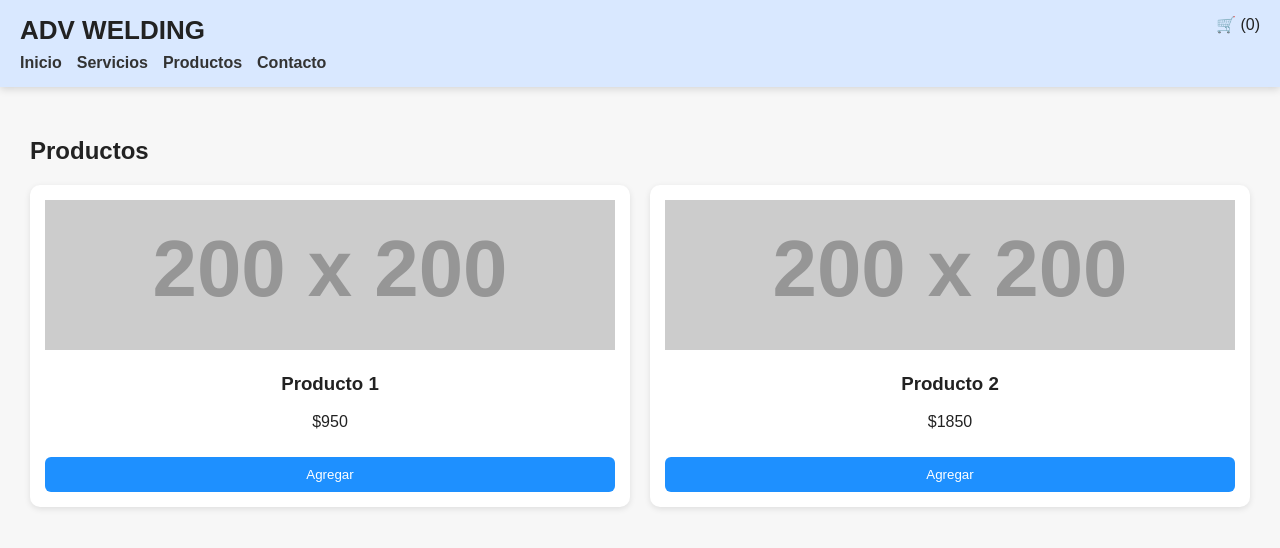
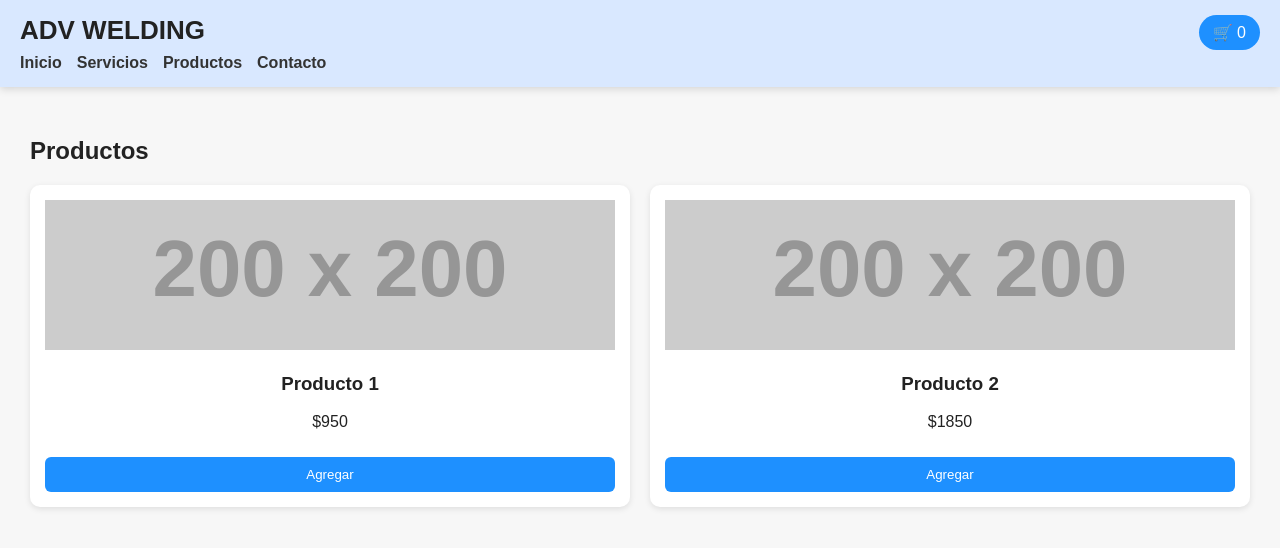
Before and after one commit to DanyValue/ADV-WELDING, a plain HTML site: page productos.html in a window 1280 px wide. Drawn offline with Linux system fonts and the light colour scheme; placeholder pictures from the web are drawn by us.

Commit message:
Update productos.html

```diff
--- a/productos.html
+++ b/productos.html
@@ -20,8 +20,8 @@
         </nav>
     </div>
 
-   <div class="carrito-btn" id="open-cart">
-        🛒 (<span id="cart-count">0</span>)
+   <div id="open-cart" class="cart-icon">
+        🛒 <span id="cart-count">0</span>
    </div>
 </header>
 
```
